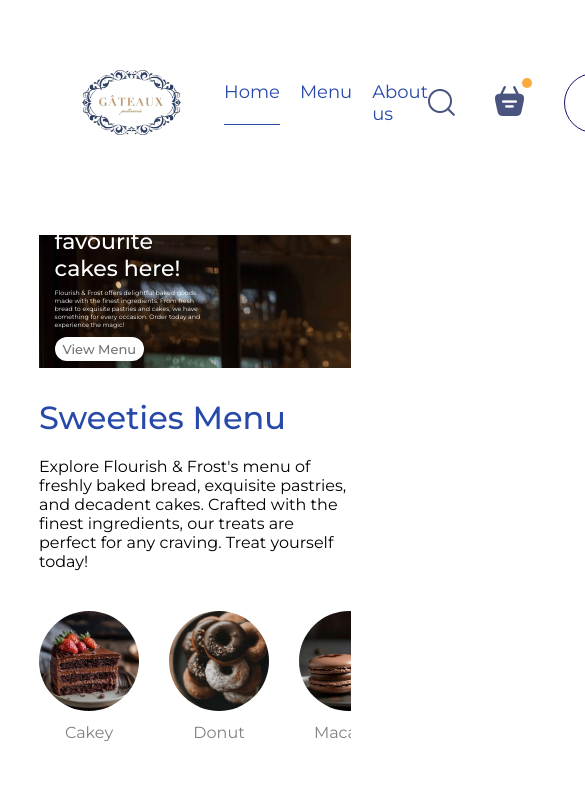
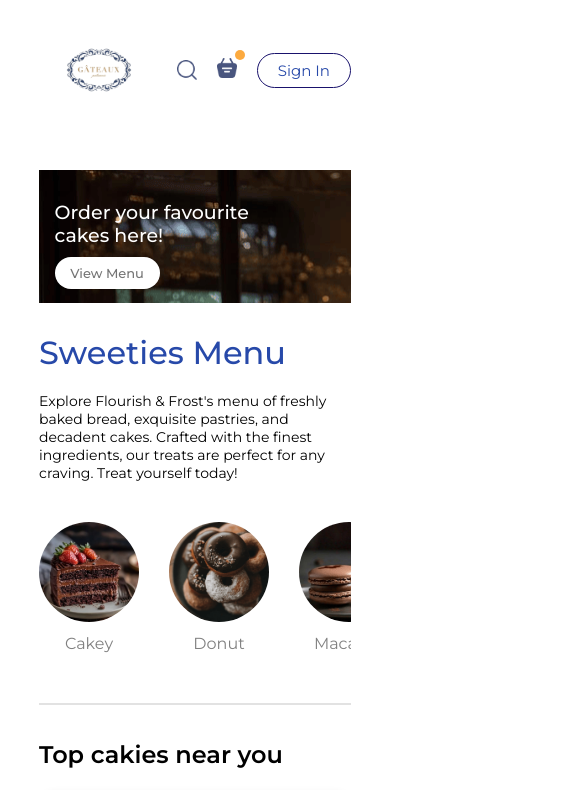
Before and after one commit to Harin-Nguyen/bakeryShop_WebProject, a React (Vite) app in the folder frontend/: page / in a window 390 px wide. Shown: the top 790 px of the page, 585 px wide, since content can reach past the window. Built offline with nearby package versions, Linux system fonts and the light colour scheme.

Commit message:
responsive

```diff
--- a/frontend/src/component/ExploreMenu/ExploreMenu.css
+++ b/frontend/src/component/ExploreMenu/ExploreMenu.css
@@ -55,3 +55,10 @@
     padding: 2px;
 
 }
+
+@media (max-width: 1050px){
+    .explore-menu-text{
+        font-size: 14px;
+        max-width: 100%;
+    }
+}
--- a/frontend/src/component/Footer/Footer.css
+++ b/frontend/src/component/Footer/Footer.css
@@ -51,3 +51,14 @@
     border: none;
     margin: 15px;
 }
+
+@media (max-width: 750px) {
+    .footer-content{
+        display: flex;
+        gap: 30px;
+        flex-direction: column;
+    }
+    .footer-copyright{
+        text-align: center;
+    }
+}
--- a/frontend/src/component/Header/Header.css
+++ b/frontend/src/component/Header/Header.css
@@ -11,9 +11,9 @@
     display: flex;
     flex-direction: column;
     align-items: start;
-    gap: 2vw;
+    gap: 2.5vw;
     max-width: 50%;
-    bottom: 5%;
+    bottom: 10.5%;
     left: 4vw;
     animation: fadeIn 3s;
 }
@@ -21,7 +21,7 @@
 .header-contents h2{
     font-weight: 500;
     color: #fff;
-    font-size: max(3.5vw, 22px);
+    font-size: max(3.25vw, 19px);
 }
 
 .header-contents p{
@@ -38,3 +38,21 @@
     font-size: max(1vw, 13px);
     border-radius: 50px;
 }
+
+@media (max-width: 1050px){
+    .header-contents{
+        max-width: 45%;
+    }
+}
+
+@media (max-width: 750px){
+    .header-contents{
+        max-width: 65%;
+    }
+    .header-contents p{
+        display: none;
+    }
+    .header-contents button{
+        padding: 2vw 4vw;
+    }
+}
--- a/frontend/src/component/NavBar/NavBar.css
+++ b/frontend/src/component/NavBar/NavBar.css
@@ -60,3 +60,48 @@
     top: -8px;
     right: -8px;
 }
+
+@media (max-width: 1050px) {
+    .navbar .logo{
+        width: 140px;
+    }
+    .navbar-menu{
+        font-size: 17px;
+        gap: 20px;
+    }
+    .navbar-right{
+        gap: 30px;
+    }
+    .navbar-right img{
+        width: 22px;
+    }
+    .navbar-right button{
+        padding: 8px 25px;
+    }
+}
+
+@media (max-width: 900px) {
+    .navbar .logo{
+        width: 120px;
+    }
+    .navbar-menu{
+        font-size: 16px;
+        gap: 15px;
+    }
+    .navbar-right{
+        gap: 20px;
+    }
+    .navbar-right img{
+        width: 20px;
+    }
+    .navbar-right button{
+        padding: 7px 20px;
+        font-size: 15px;
+    }
+}
+
+@media (max-width: 750px) {
+    .navbar-menu{
+        display: none;
+    }
+}
```
